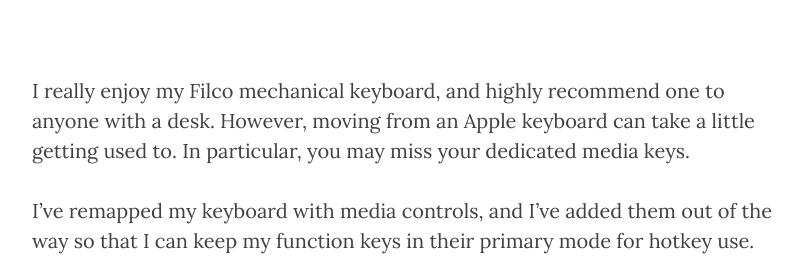
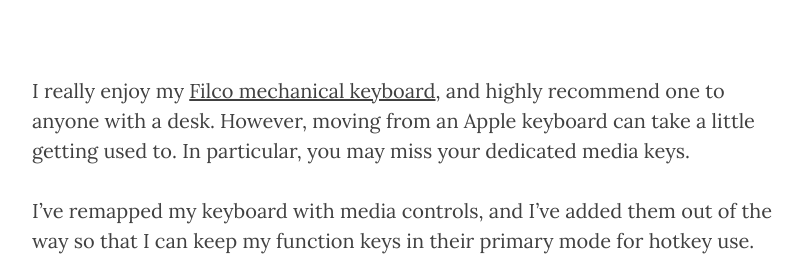
Before and after one commit to craig-davis/craig-davis.github.io, a Jekyll site: the page built from _posts/2015-09-03-osx-media-keys-filco-mechanical-keyboard.md, in a window 1280 px wide and 900 px high, scrolled down 358 px, cut to the strip 182-458 px from the top of the window. Shown: the whole strip, without its empty margins (233-1036 px from the left). Built offline with Jekyll 4.4.1, drawn with Linux system fonts in a browser that asks for light colours; nearby versions of some CDN libraries; part of the change alters nothing that is shown.

```diff
--- a/_posts/2015-09-03-osx-media-keys-filco-mechanical-keyboard.md
+++ b/_posts/2015-09-03-osx-media-keys-filco-mechanical-keyboard.md
@@ -9,7 +9,7 @@ author:      "Craig Davis"
 header-img:  "img/headers/filco-keyboard.jpg"
 ---
 
-I really enjoy my Filco mechanical keyboard, and highly recommend one to anyone with a desk. However, moving from an Apple keyboard can take a little getting used to. In particular, you may miss your dedicated media keys.
+I really enjoy my [Filco mechanical keyboard](http://amzn.to/1XZKW3x), and highly recommend one to anyone with a desk. However, moving from an Apple keyboard can take a little getting used to. In particular, you may miss your dedicated media keys.
 
 I've remapped my keyboard with media controls, and I've added them out of the way so that I can keep my function keys in their primary mode for hotkey use.
 
```
